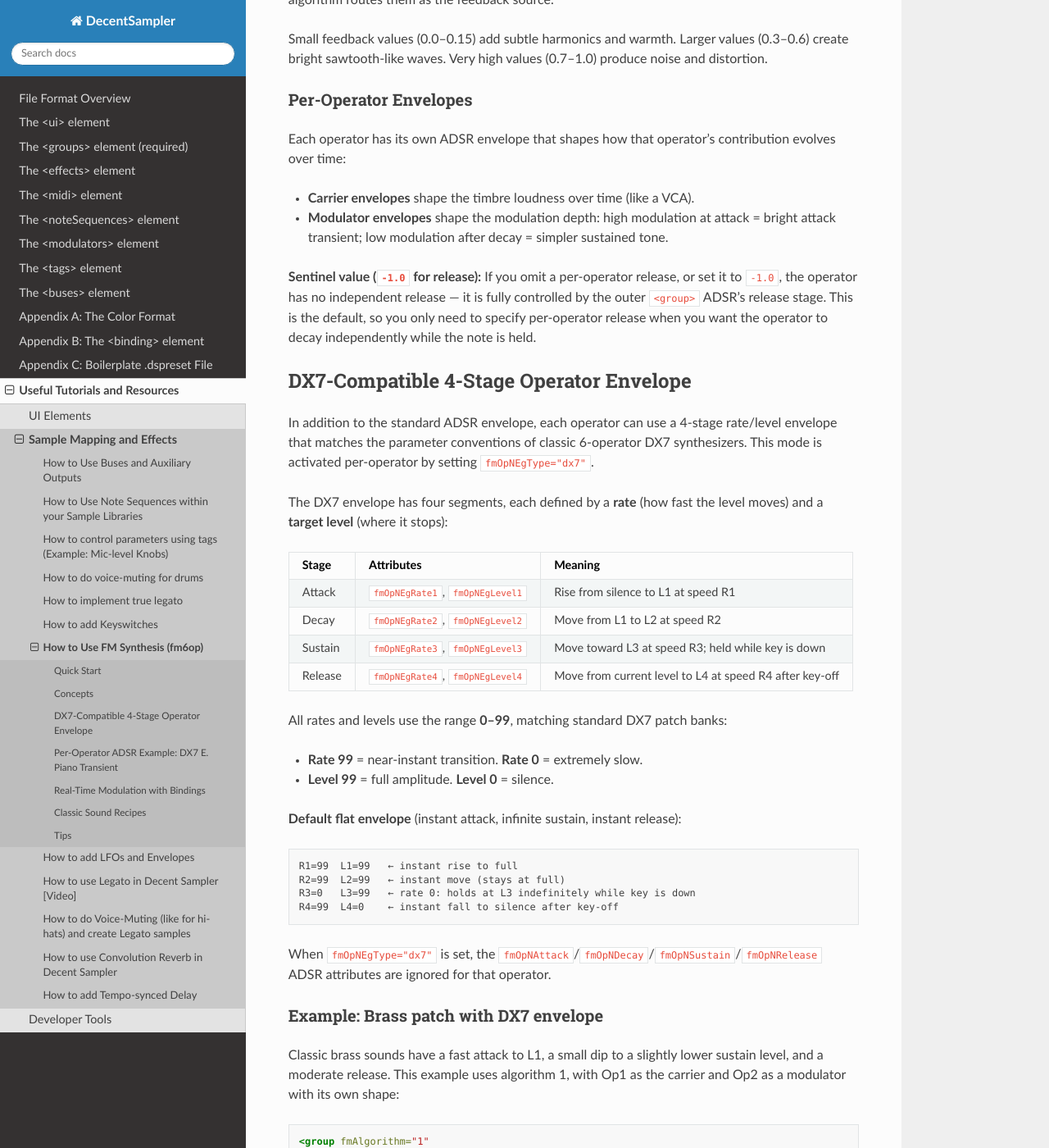
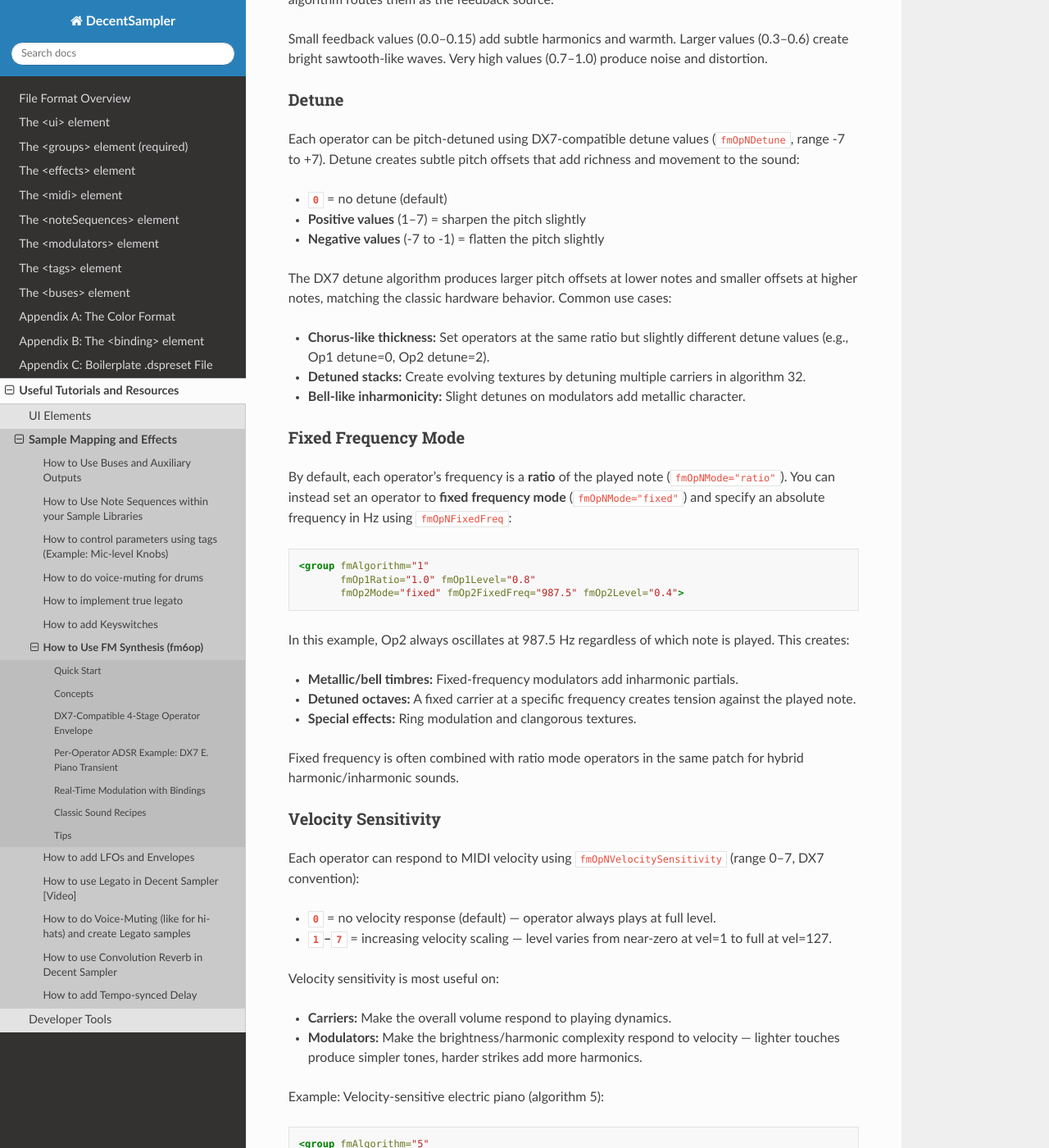
Before and after one commit to DecentSamples/DecentSampler-Developers-Guide, a Sphinx documentation site: the page built from docs/source/topic-how-to-use-fm-synthesis.md, in a window 1280 px wide and 1400 px high, scrolled down 1817 px. Shown: the whole window at 82% size. Built offline with Sphinx 7.4.7 and the Read the Docs theme 3.1.0, drawn with Linux system fonts in a browser that asks for light colours; some of the changed text lies outside the part shown.

Commit message:
0000340: Document FM synthesis parameters (detune, mode, fixed frequency, velocity sensitivity)

````diff
--- a/docs/source/topic-how-to-use-fm-synthesis.md
+++ b/docs/source/topic-how-to-use-fm-synthesis.md
@@ -59,6 +59,63 @@ Algorithm 32 is a special case: all six operators are carriers, each producing a
 Each algorithm designates exactly one operator as the feedback source. In the DX7 this is always Op 6 (the `fmOp6Feedback` attribute), so `fmOp6Feedback` is the feedback parameter that works in all 32 algorithms. Setting feedback on other operators has no audible effect unless the active algorithm routes them as the feedback source.
 
 Small feedback values (0.0–0.15) add subtle harmonics and warmth. Larger values (0.3–0.6) create bright sawtooth-like waves. Very high values (0.7–1.0) produce noise and distortion.
+
+### Detune
+
+Each operator can be pitch-detuned using DX7-compatible detune values (`fmOpNDetune`, range -7 to +7). Detune creates subtle pitch offsets that add richness and movement to the sound:
+
+- **`0`** = no detune (default)
+- **Positive values** (1–7) = sharpen the pitch slightly
+- **Negative values** (-7 to -1) = flatten the pitch slightly
+
+The DX7 detune algorithm produces larger pitch offsets at lower notes and smaller offsets at higher notes, matching the classic hardware behavior. Common use cases:
+
+- **Chorus-like thickness:** Set operators at the same ratio but slightly different detune values (e.g., Op1 detune=0, Op2 detune=2).
+- **Detuned stacks:** Create evolving textures by detuning multiple carriers in algorithm 32.
+- **Bell-like inharmonicity:** Slight detunes on modulators add metallic character.
+
+### Fixed Frequency Mode
+
+By default, each operator's frequency is a **ratio** of the played note (`fmOpNMode="ratio"`). You can instead set an operator to **fixed frequency mode** (`fmOpNMode="fixed"`) and specify an absolute frequency in Hz using `fmOpNFixedFreq`:
+
+```xml
+<group fmAlgorithm="1"
+       fmOp1Ratio="1.0" fmOp1Level="0.8"
+       fmOp2Mode="fixed" fmOp2FixedFreq="987.5" fmOp2Level="0.4">
+```
+
+In this example, Op2 always oscillates at 987.5 Hz regardless of which note is played. This creates:
+
+- **Metallic/bell timbres:** Fixed-frequency modulators add inharmonic partials.
+- **Detuned octaves:** A fixed carrier at a specific frequency creates tension against the played note.
+- **Special effects:** Ring modulation and clangorous textures.
+
+Fixed frequency is often combined with ratio mode operators in the same patch for hybrid harmonic/inharmonic sounds.
+
+### Velocity Sensitivity
+
+Each operator can respond to MIDI velocity using `fmOpNVelocitySensitivity` (range 0–7, DX7 convention):
+
+- **`0`** = no velocity response (default) — operator always plays at full level.
+- **`1`–`7`** = increasing velocity scaling — level varies from near-zero at vel=1 to full at vel=127.
+
+Velocity sensitivity is most useful on:
+
+- **Carriers:** Make the overall volume respond to playing dynamics.
+- **Modulators:** Make the brightness/harmonic complexity respond to velocity — lighter touches produce simpler tones, harder strikes add more harmonics.
+
+Example: Velocity-sensitive electric piano (algorithm 5):
+
+```xml
+<group fmAlgorithm="5"
+       fmOp1Ratio="1.0"  fmOp1Level="0.85" fmOp1VelocitySensitivity="3"
+       fmOp2Ratio="14.0" fmOp2Level="0.45" fmOp2VelocitySensitivity="6"
+       fmOp2Attack="0.001" fmOp2Decay="0.6" fmOp2Sustain="0.0" fmOp2Release="0.1">
+  <oscillator waveform="fm6op" loNote="0" hiNote="127" rootNote="60"/>
+</group>
+```
+
+Here, Op1 (carrier) has moderate velocity response (3), while Op2 (modulator) has high velocity response (6) — soft notes are mellow, loud notes are bright.
 
 ### Per-Operator Envelopes
 
````
Also changed, not shown: docs/source/the-groups-element.md (+8 -0 lines).
